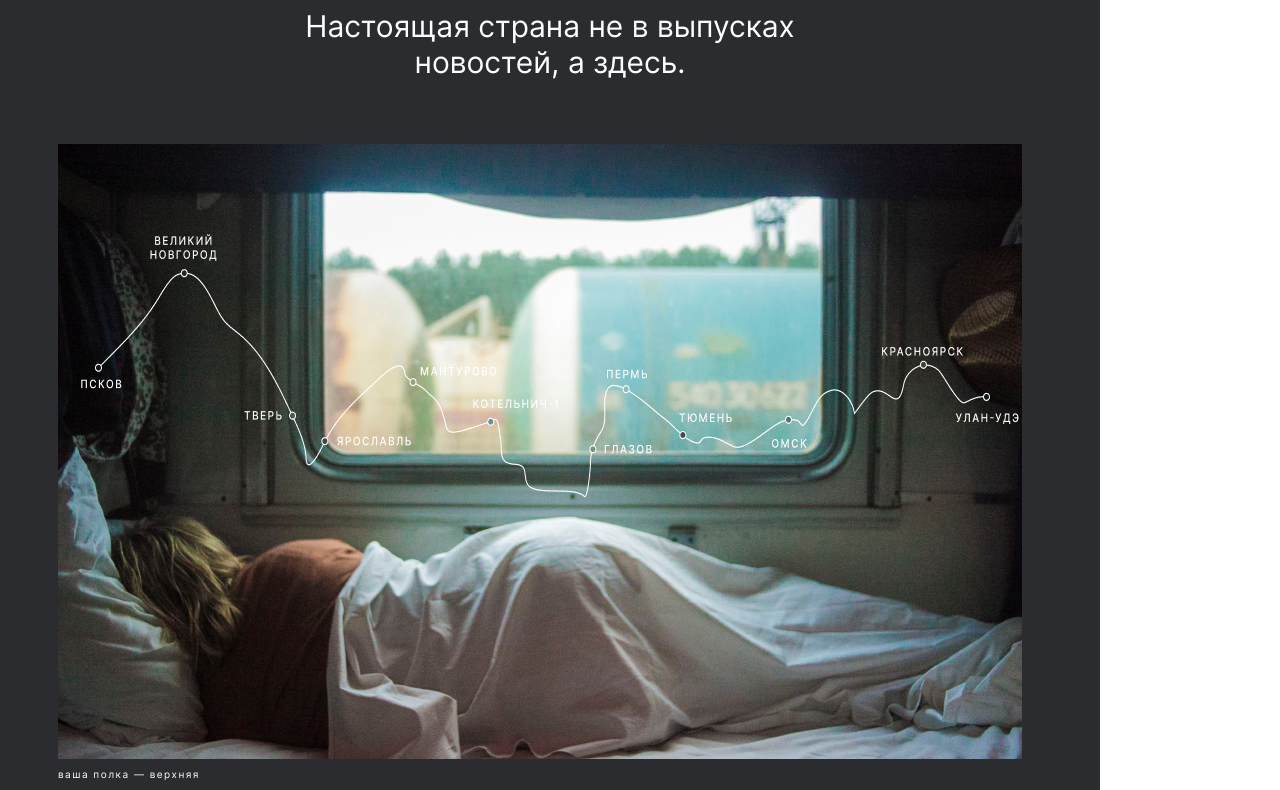
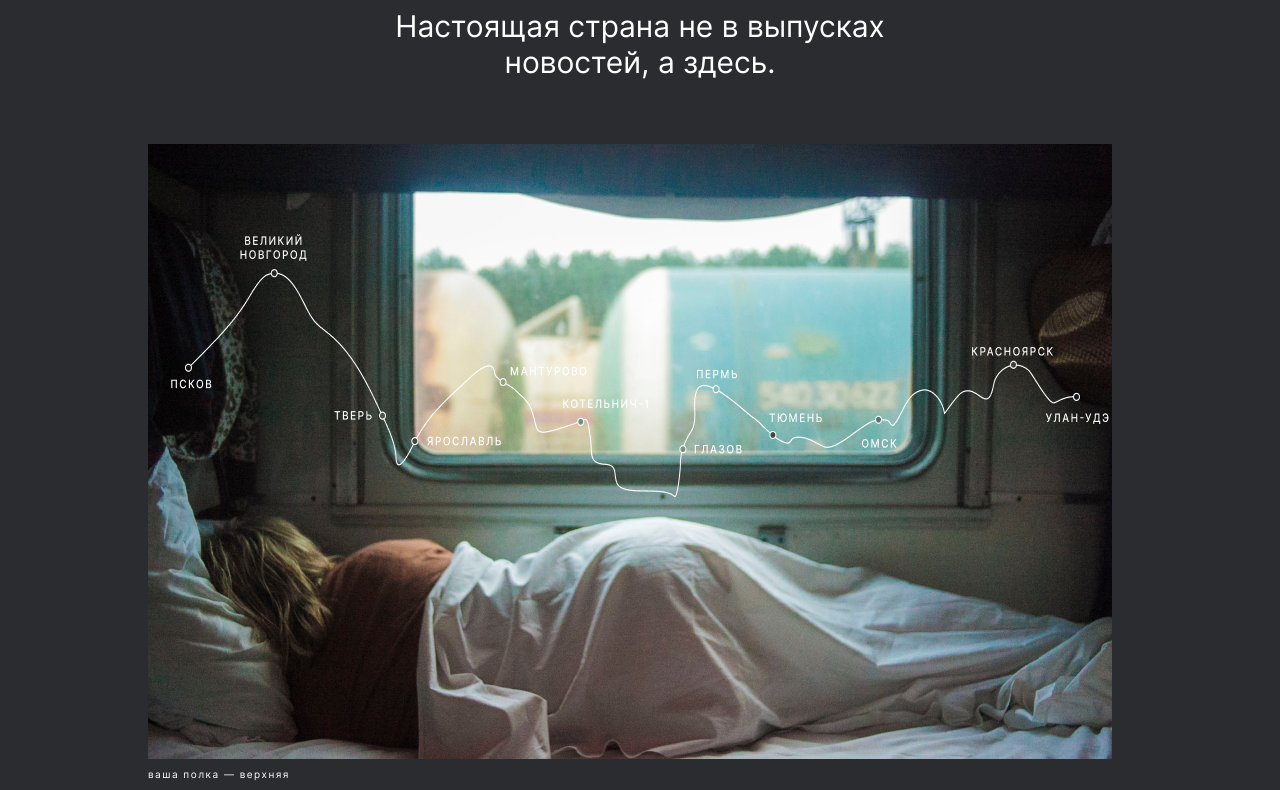
Before and after one commit to Arinushka/russian-travel, a plain HTML site: page index.html in a window 1280 px wide. Shown: the part 360-1150 px from the top of the page. Drawn offline with Linux system fonts and the light colour scheme.

Commit message:
дебаг скролла

```diff
--- a/blocks/page/page.css
+++ b/blocks/page/page.css
@@ -1,5 +1,4 @@
 .page {
-    max-width: 1100px;
     margin: 0;
     font-family: 'Inter', Arial, sans-serif, Helvetica;
     background-color: #2A2C2F;
```
